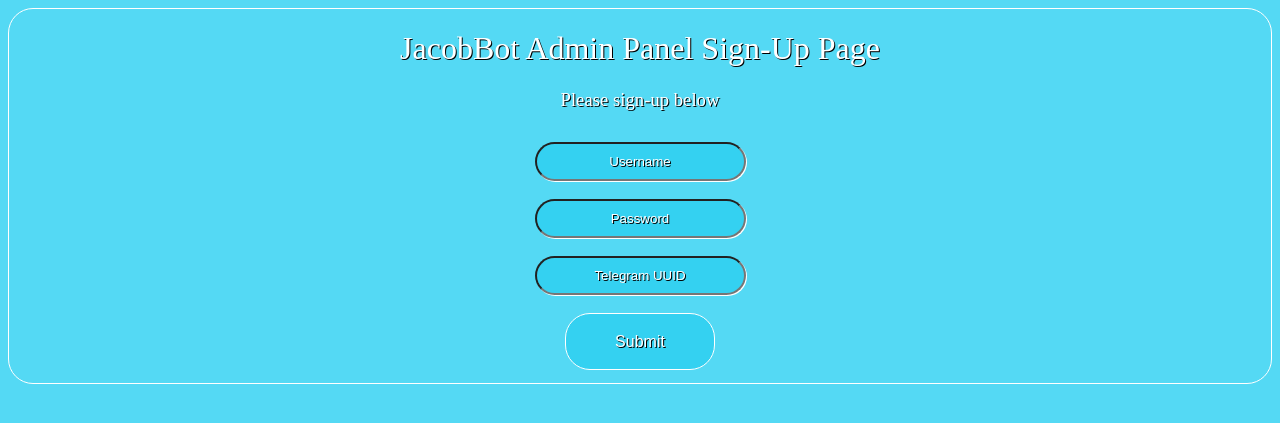
After one commit to nibble90/jacobbot-database, a Flask app: page /signup in a window 1280 px wide. The commit adds this page. Shown: the top 423 px of the page. Run offline with Flask 2, Linux system fonts and the light colour scheme.

Commit message:
Website stuff added, login page, signup page and little bit of backend management for the pages

```diff
--- a/app.py
+++ b/app.py
@@ -1,9 +1,38 @@
-from flask import Flask, render_template
+from flask import Flask, render_template, request
 app = Flask(__name__)
 
 @app.route("/")
 def landing_page():
     return render_template("landing.html")
+@app.route("/login")
+def login_page():
+    return render_template("login.html")
+@app.route("/signup")
+def signup_page():
+    return render_template("signup.html")
+@app.route("/login_page", methods = ["GET", "POST"])
+def login_request():
+    if(request.method == "GET"):
+        """return the information for <user_id>"""
+        return "Login page"
+    elif(request.method == "POST"):
+        """modify/update the information for <user_id>"""
+        data = request.form # a multidict containing POST data
+        return data
+    else:
+        return "No thank you..."
+@app.route("/signup_page", methods = ["GET", "POST"])
+def signup_request():
+    if(request.method == "GET"):
+        """return the information for <user_id>"""
+        return "Signup page"
+    elif(request.method == "POST"):
+        """modify/update the information for <user_id>"""
+        data = request.form # a multidict containing POST data
+        return data
+    else:
+        return "No thank you..."
+
 
 if __name__ == "__main__":
     app.run(host='0.0.0.0', port='8080', debug=True)
--- /dev/null
+++ b/static/styles/signup.css
@@ -0,0 +1,57 @@
+body {
+  background-color: #54D9F4;
+  border: 1px solid white;
+  border-radius: 25px;
+}
+
+.centre-align {
+  display: block;
+  margin-left: auto;
+  margin-right: auto;
+  text-align: center;
+}
+
+.welcome {
+  color: white;
+  font-weight: normal;
+}
+
+.welcome-button {
+  background-color: #34D1F1;
+  border: 1px solid white;
+  color: white;
+  padding: 1.5% 4%;
+  text-align: center;
+  text-decoration: none;
+  display: inline-block;
+  font-size: 16px;
+  border-radius: 25px;
+}
+
+.welcome-button:hover {
+  transition: all 0.2s;
+  box-shadow: 1px 1px;
+  text-shadow: 0.25px 0.25px;
+}
+.login{
+  display: block;
+  border-radius: 25px;
+  padding: 10px 15px;
+  text-align: center;
+  background-color: #34D1F1;
+  box-shadow: 1px 1px white;
+  text-shadow: 0px 0px;
+  color: #696969;
+}
+.login::placeholder{
+color: white;
+text-shadow: 1px 1px #000000;
+}
+.pad{
+  padding: 1% 1%;
+}
+
+* {
+  text-shadow: 1px 1px #000000;
+
+}
--- a/templates/landing.html
+++ b/templates/landing.html
@@ -2,15 +2,14 @@
 <head>
 	<title>JacobBot Landing Page</title>
 	<link rel="stylesheet" type="text/css" href="static/styles/landing.css">
-	<script src="static/js/landing.js"></script>
 </head>
 <body>
 <div class="centre-align">
-	<h1 class="welcome">Welcome to JacobBot</h1>
+  <h1 class="welcome">Welcome to JacobBot</h1>
   <h3 class="welcome">Please choose an option below</h3>
   <button class="welcome-button" onclick="adminpanel()">Go to the admin panel</button>
   <button class="welcome-button" onclick="signup()">Request credentials</button>
   <p></p>
   </div>
-
+  <script src="static/js/landing.js"></script>
 </body>
--- /dev/null
+++ b/templates/signup.html
@@ -0,0 +1,18 @@
+<!DOCTYPE html>
+<head>
+  <title>JacobBot Sign-Up</title>
+  <link rel="stylesheet" type="text/css" href="static/styles/signup.css">
+</head>
+<body>
+  <div class="centre-align">
+    <h1 class="welcome">JacobBot Admin Panel Sign-Up Page</h1>
+    <h3 class="welcome">Please sign-up below</h3>
+<form class="pad" action="/signup_page" method="post">
+<input type="text" name="uname" placeholder="Username" class="login centre-align"><br>
+<input type="password" name="pass" placeholder="Password" class="login centre-align"><br>
+<input type="text" name="uuid" placeholder="Telegram UUID" class="login centre-align"><br>
+  <input type="submit" value="Submit" class="welcome-button">
+</form>
+  </div>
+  <script src=="static/js/signup.js"></script>
+</body>
```
Also changed, not shown: static/styles/login.css (added, +57 -0 lines), templates/login.html (added, +17 -0 lines), static/js/login.js (added), static/js/signup.js (added), 2 other files.
